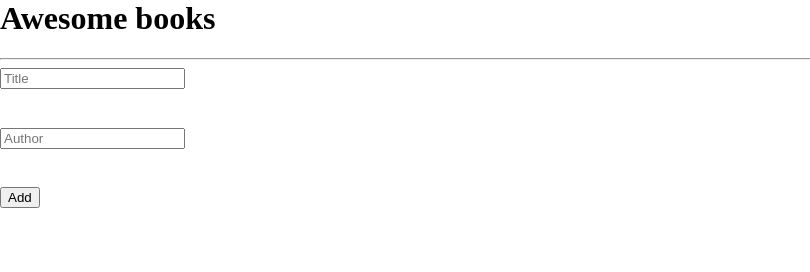
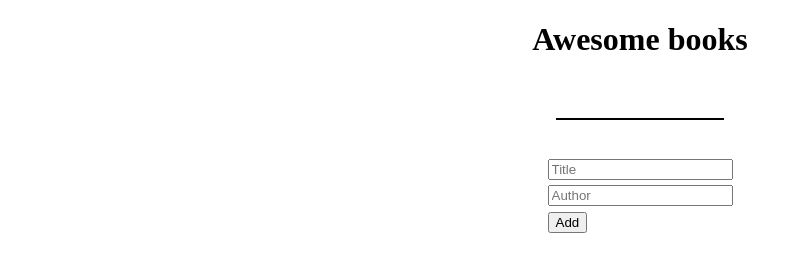
Before and after one commit to Pi1998/awesome-books, a website: page index.html in a window 1280 px wide. Shown: the whole page, without its empty margins (0-810 px from the left). Drawn offline with Linux system fonts and the light colour scheme.

Commit message:
Make container flex and align element at center

```diff
--- a/style.css
+++ b/style.css
@@ -1,6 +1,18 @@
 body {
   margin: 0;
   padding: 0;
+}
+
+.container {
+  display: flex;
+  flex-direction: column;
+  align-items: center;
+}
+
+hr {
+  border: 1px solid #000;
+  margin: 3%;
+  width: 13%;
 }
 
 #title-input {
```
